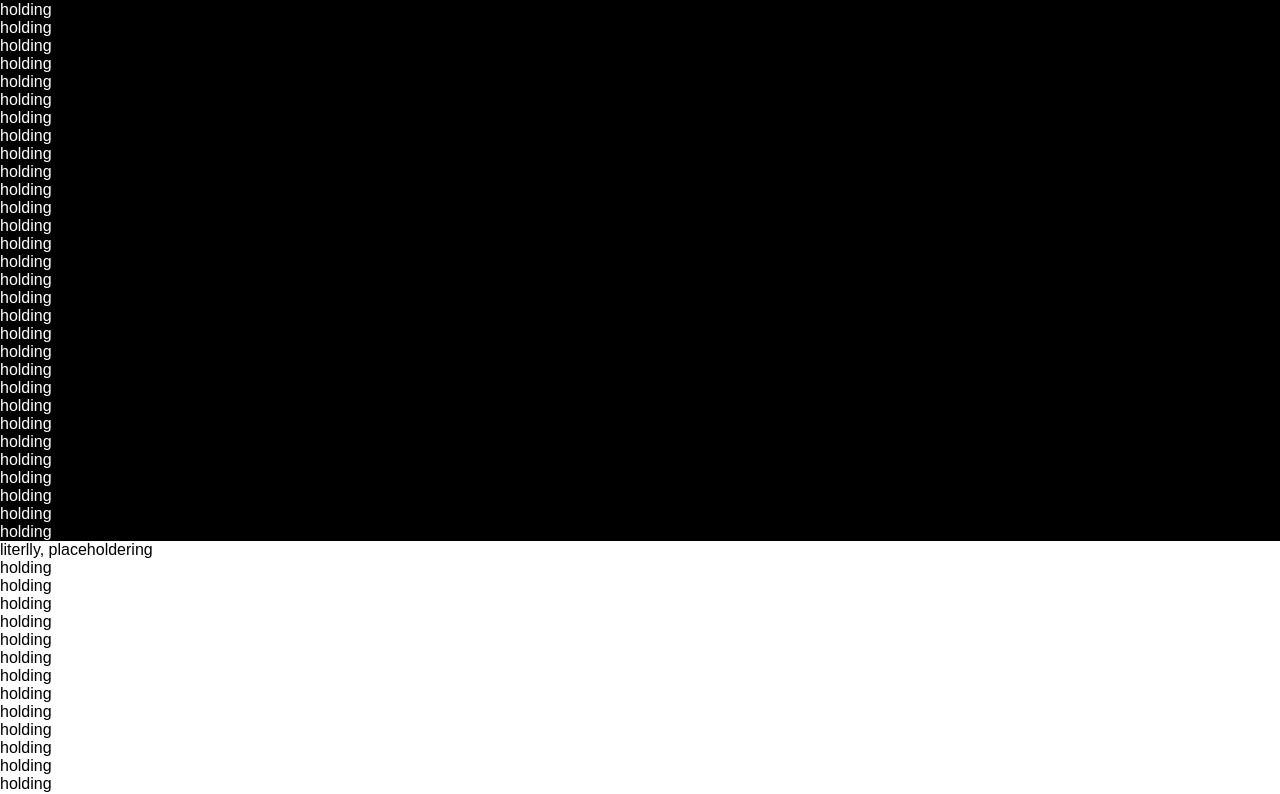
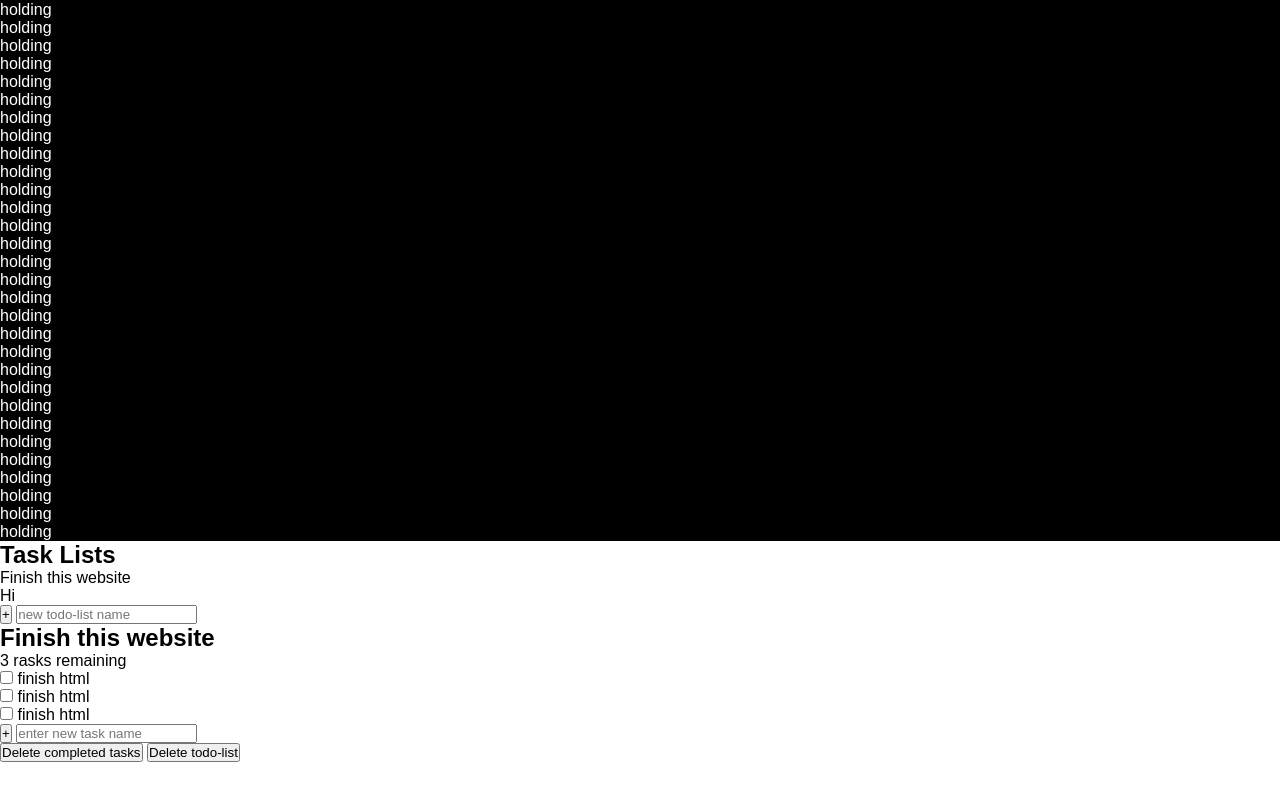
Before and after one commit to gracexuwt/StudyBuddy, a website: page index.html in a window 1280 px wide. Shown: the part 152-946 px from the top of the page. After the commit the page ends 914 px from the top, so only its background shows below. Drawn offline with Linux system fonts and the light colour scheme.

Commit message:
Finished todo-list section first draft

```diff
--- a/index.html
+++ b/index.html
@@ -50,14 +50,107 @@
     </div>
 
     <!--Todo List section-->
-    <div class="main" id="todo">
-        <p class="main__description">literlly, placeholdering
-            <br> holding <br> holding <br> holding <br> holding <br> holding <br> holding <br> holding
-            <br> holding <br> holding <br> holding <br> holding <br> holding <br> holding <br> holding
-            <br> holding <br> holding <br> holding <br> holding <br> holding <br> holding <br> holding
-            <br> holding <br> holding <br> holding <br> holding <br> holding <br> holding <br> holding
-            <br> holding <br> holding <br> holding
-        </p>
+    <div class="all-tasks">
+        <h2 class="task-list-title">Task Lists</h2>
+        <ul class="task-list">
+            <li class="active-list">Finish this website</li>
+            <li >Hi</li>
+        </ul>
+
+        <form action="">
+            <button class="btn list" aria-label="create new list">+</button>
+
+
+            <input
+            type="text"
+            class="new-list"
+            placeholder="new todo-list name"
+            aria-label="new todo-list name"
+            />
+
+
+        </form>
+    </div>
+
+
+    <div class="todo-list">
+        <div class="todo-header">
+            <h2 class="list-title">Finish this website</h2>
+            <p class="task-count">3 rasks remaining</p>
+        </div>
+
+
+        <div class="todo-body">
+            <div class="tasks">
+                <!--TASK1-->
+                <div class="task">
+                    <input
+                    type="checkbox"
+                    id="task-1"
+                    />
+                    <label for="task-1">
+                        <span class="custom-checkbox"></span>
+                        finish html
+                    </label>
+                </div>
+
+
+                <!--TASK2-->
+                <div class="task">
+                    <input
+                    type="checkbox"
+                    id="task-2"
+                    />
+                    <label for="task-2">
+                        <span class="custom-checkbox"></span>
+                        finish html
+                    </label>
+                </div>
+
+
+                <!--TASK3-->
+                <div class="task">
+                    <input
+                    type="checkbox"
+                    id="task-3"
+                    />
+                    <label for="task-3">
+                        <span class="custom-checkbox"></span>
+                        finish html
+                    </label>
+                </div>
+
+            </div>
+
+
+
+
+            <div class="new-task-creator">
+                <form action="">
+                    <button class="btn task" aria-label="add new task">+</button>
+
+
+                    <input
+                    type="text"
+                    class="new-task"
+                    placeholder="enter new task name"
+                    aria-label="new task name"
+                    />
+
+
+                </form>
+            </div>
+
+            <div class="delete-items">
+                <button class="btn delete">
+                    Delete completed tasks
+                </button>
+                <button class="btn delete">
+                    Delete todo-list
+                </button>
+            </div>
+
+        </div>
     </div>
     <script src="menu.js"></script>
 
```
